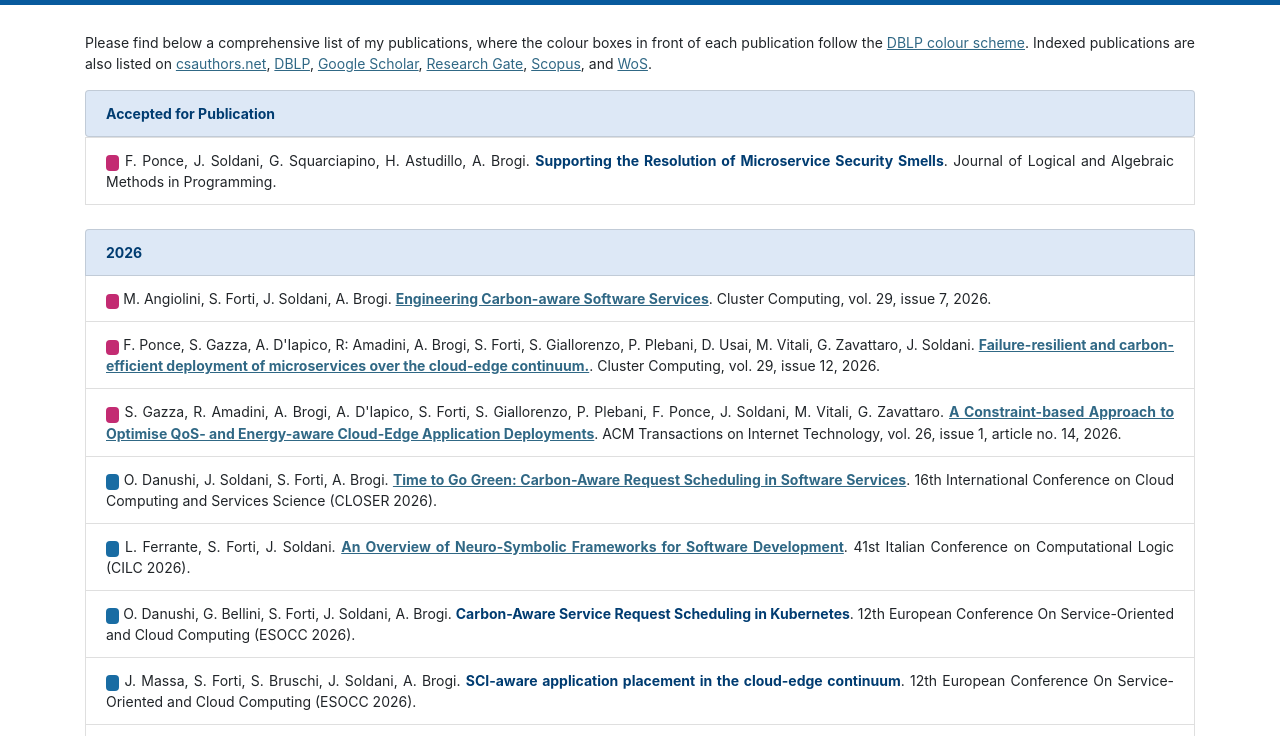
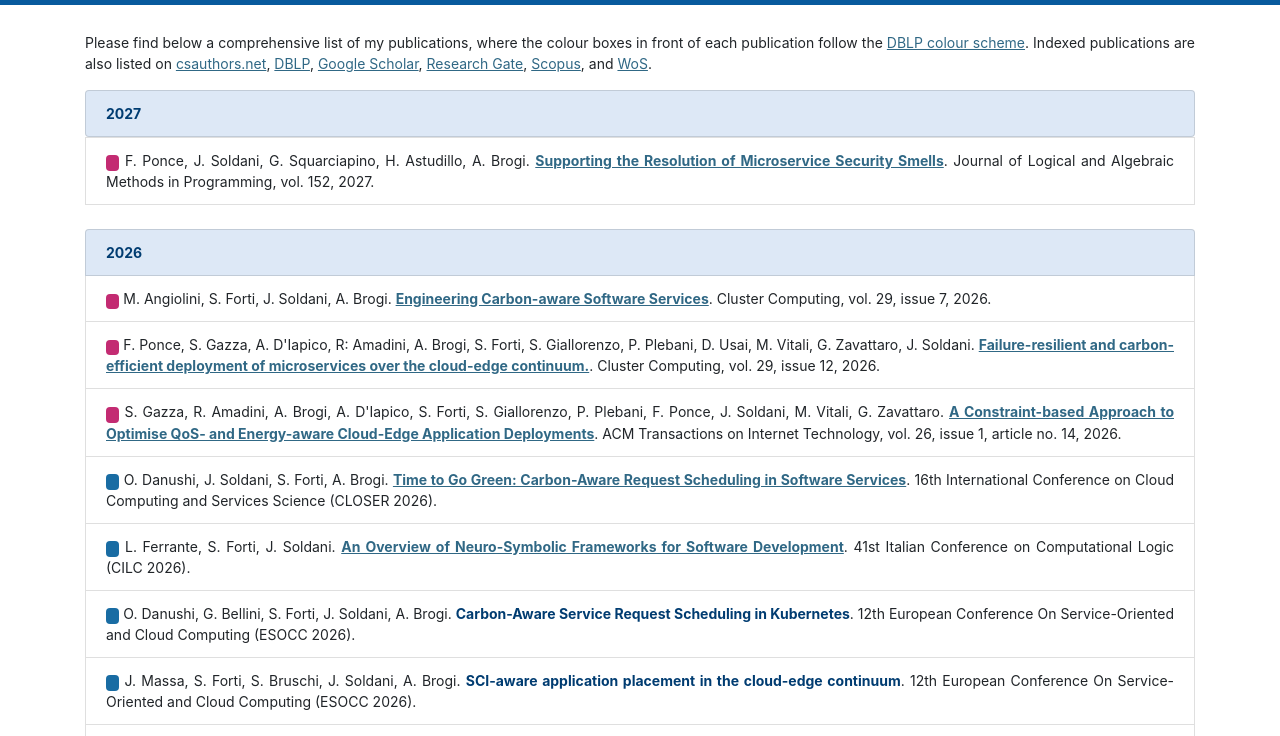
Before and after one commit to jsoldani/jsoldani.github.io, a plain HTML site: page publications.html in a window 1280 px wide. Shown: the part 52-788 px from the top of the page. Drawn offline with nearby package versions, Linux system fonts and the light colour scheme.

Commit message:
updated pubs

```diff
--- a/publications.html
+++ b/publications.html
@@ -42,17 +42,17 @@
                 </div>
             </div>
 
-            <!-- In press/accepted for publication -->
+            <!-- 2027 -->
             <div class="row">
                 <div class="col">
                     <ul class="list-group">
-                        <li class="list-group-item cp-shaded"><span class="cp-title">Accepted for Publication</span></li>
+                        <li class="list-group-item cp-shaded"><span class="cp-title">2027</span></li>
                     </ul>
                     <li class="list-group-item">
                         <span class="badge badge-journal">&nbsp;&nbsp;</span>
                         F. Ponce, J. Soldani, G. Squarciapino, H. Astudillo, A. Brogi.
-                        <span class="cp-publication-title">Supporting the Resolution of Microservice Security Smells</span>.
-                        Journal of Logical and Algebraic Methods in Programming.
+                        <span class="cp-publication-title"><a class="cp-link" href="https://doi.org/10.1016/j.jlamp.2026.101178">Supporting the Resolution of Microservice Security Smells</a></span>.
+                        Journal of Logical and Algebraic Methods in Programming, vol. 152, 2027.
                     </li>
                 </div>
             </div>
```
